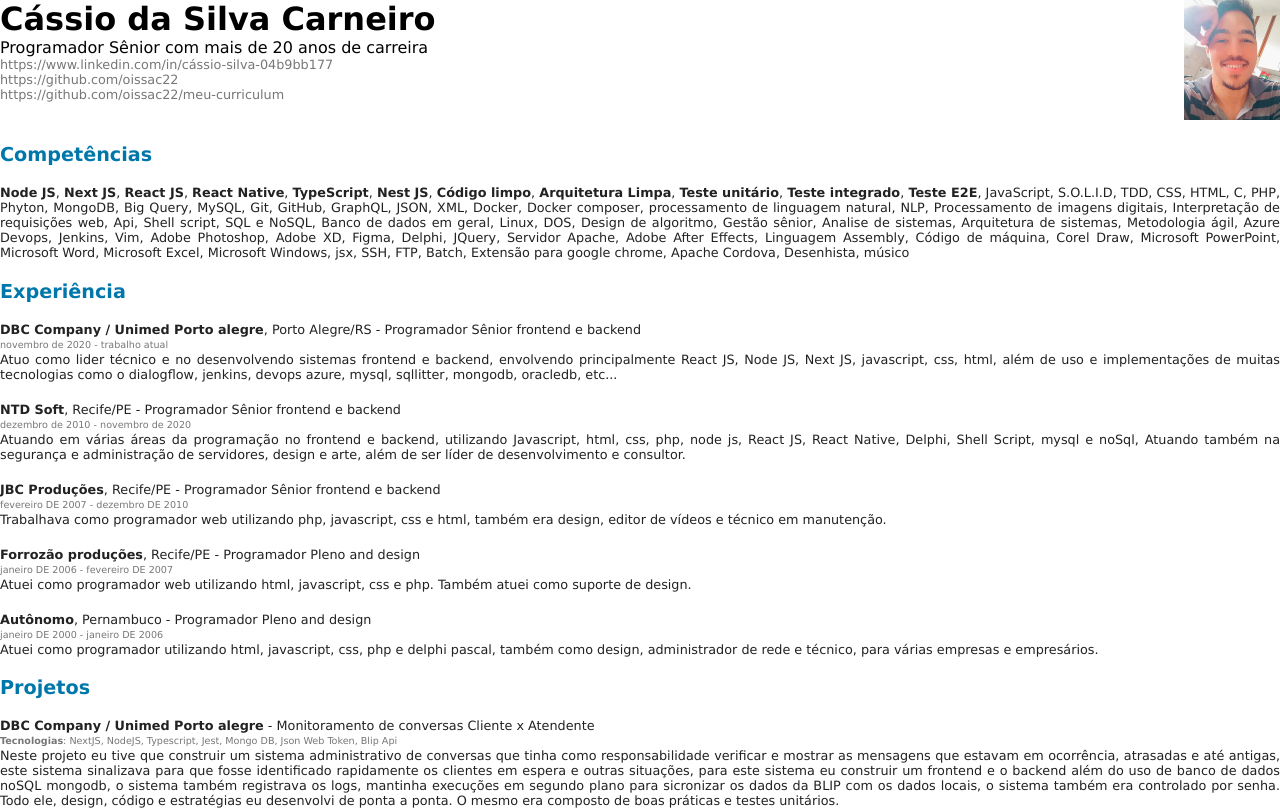
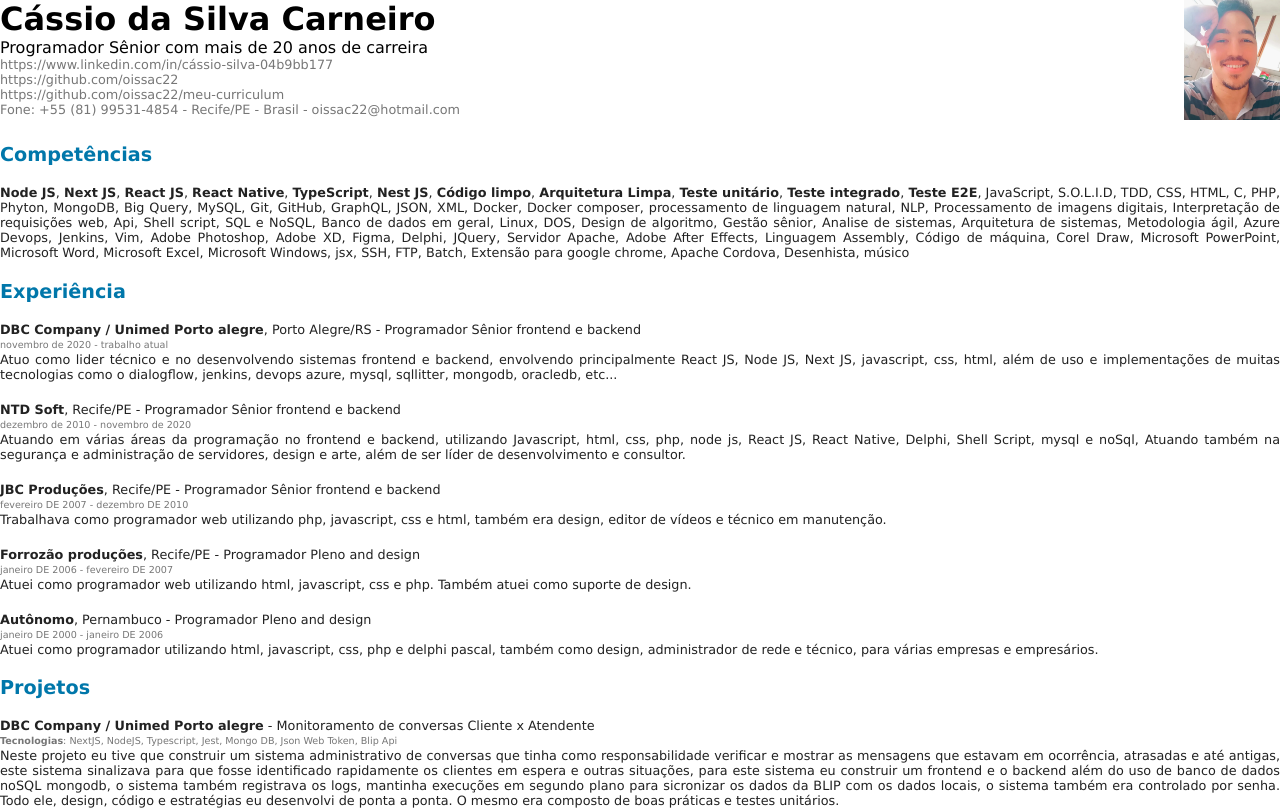
Before and after one commit to oissac22/meu-curriculum, a plain HTML site: page index.html in a window 1280 px wide. Shown: the top 811 px of the page. Drawn offline with Linux system fonts and the light colour scheme.

Commit message:
add read

```diff
--- a/components/top.html
+++ b/components/top.html
@@ -5,6 +5,7 @@
         <div x-n="linkedin" x-links></div>
         <div x-n="github" x-links></div>
         <div x-n="githubcv" x-links></div>
+        <div x-n="contact" x-links></div>
     </div>
     <div x-photo-div>
         <img x-s="photo" x-photo/>
--- a/js/data.js
+++ b/js/data.js
@@ -5,6 +5,7 @@ export const Data = {
     linkedin: "https://www.linkedin.com/in/cássio-silva-04b9bb177",
     github: "https://github.com/oissac22",
     githubcv: "https://github.com/oissac22/meu-curriculum",
+    contact: "Fone: +55 (81) 99531-4854 - Recife/PE - Brasil - oissac22@hotmail.com",
 
     photo: "/img/smille-face.jpg",
 
```
Also changed, not shown: 1 other file.
